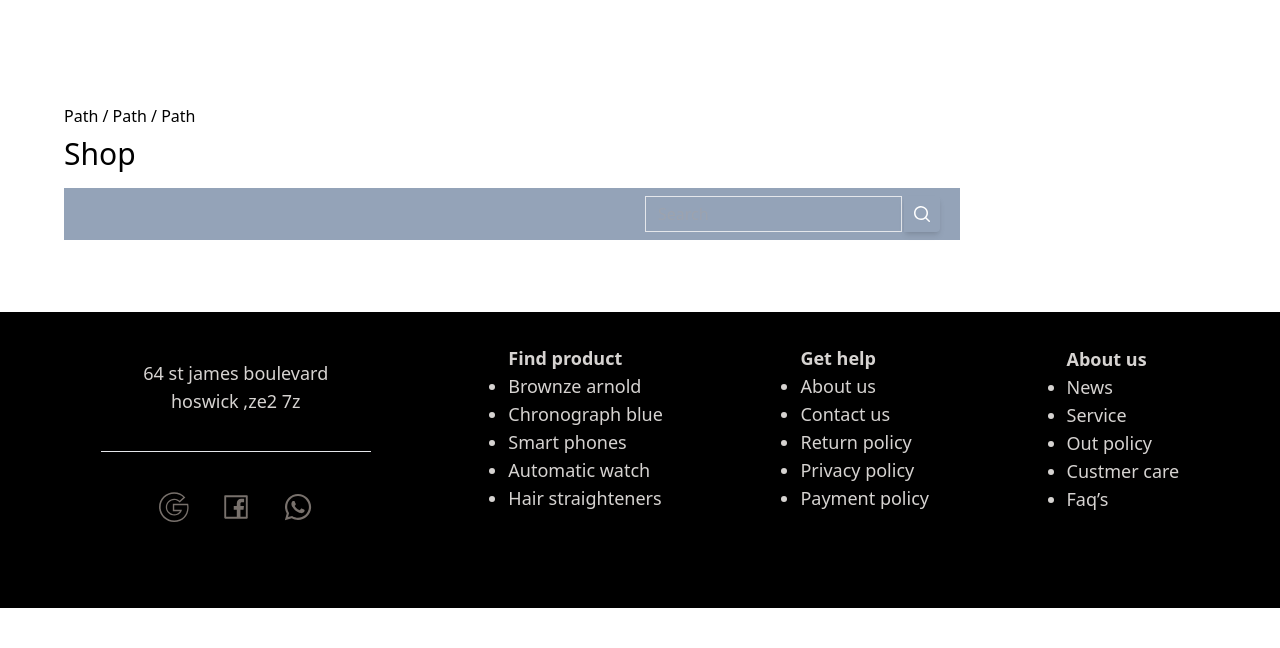
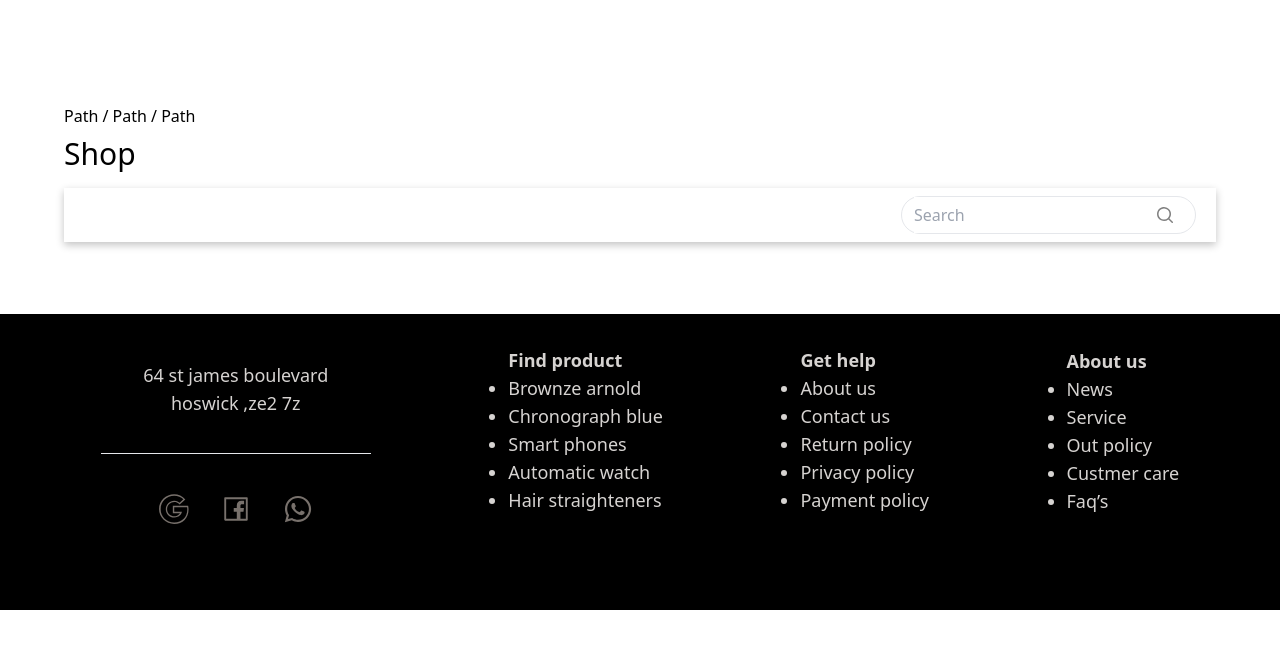
Before and after one commit to No-Country/c13-26-m-node-react, a React (Vite) app in the folder front/: page /shop in a window 1280 px wide. Shown: the top 648 px of the page. Built offline with nearby package versions, Linux system fonts and the light colour scheme.

Commit message:
style: searchbar

```diff
--- a/front/src/components/products/searchBar/SearchBar.jsx
+++ b/front/src/components/products/searchBar/SearchBar.jsx
@@ -1,32 +1,26 @@
-import React from 'react'
+import React from "react"
 
 const SearchBar = () => {
-
 	const clickHandler = () => {
-	alert('click')
+		alert("click")
 	}
 
 	return (
 		<div className="">
-  <div class="flex w-full flex-wrap">
+			<div class="flex w-full rounded-full border bg-white px-3">
 				<input
 					type="search"
-      className="m-0 mr-0.5 block flex-auto border bg-transparent  px-3 font-normal  text-neutral-700 focus:border-primary focus:text-neutral-700 focus:outline-none "
-      placeholder="Search" />
+					className=" m-0 mr-0.5 block flex-auto font-normal bg-white text-neutral-700 focus:border-primary focus:text-neutral-700 focus:outline-none"
+					placeholder="Search"
+				/>
 
-    <button
-      className="flex items-center rounded-r text-xs p-2 text-white shadow-md"
-      type="button"
->
-      <svg
-        xmlns="http://www.w3.org/2000/svg"
-        viewBox="0 0 20 20"
-        fill="currentColor"
-        className="h-5 w-5">
+				<button className="flex items-center text-xs p-2 text-white" type="button">
+					<svg xmlns="http://www.w3.org/2000/svg" viewBox="0 0 20 20" fill="gray" className="h-5 w-5">
 						<path
 							fill-rule="evenodd"
 							d="M9 3.5a5.5 5.5 0 100 11 5.5 5.5 0 000-11zM2 9a7 7 0 1112.452 4.391l3.328 3.329a.75.75 0 11-1.06 1.06l-3.329-3.328A7 7 0 012 9z"
-          clip-rule="evenodd" />
+							clip-rule="evenodd"
+						/>
 					</svg>
 				</button>
 			</div>
--- a/front/src/components/products/upperBar/UpperBar.jsx
+++ b/front/src/components/products/upperBar/UpperBar.jsx
@@ -4,7 +4,8 @@ import SearchBar from '../searchBar/SearchBar'
 const UpperBar = () => {
 	return (
 		<div className='flex justify-end
-										w-full py-2 px-5 bg-slate-400 my-2'>
+										w-full py-2 px-5 my-2
+										shadow-container'>
 			<SearchBar />
 		</div>
 	)
--- a/front/src/views/products/Products.jsx
+++ b/front/src/views/products/Products.jsx
@@ -5,7 +5,7 @@ import SectionTitle from "../../components/sectionTitle/SectionTitle"
 const Products = () => {
 	return (
 		<div id="all-container" className="p-[5%]">
-			<div className="max-w-full-container">
+			<div className="w-full">
 				<SectionTitle title="Shop" />
 				<UpperBar />
 			</div>
--- a/front/tailwind.config.js
+++ b/front/tailwind.config.js
@@ -10,7 +10,7 @@ module.exports = {
         "container": "rgba(0, 0, 0, 0.24) 0px 3px 8px",
       },
       maxWidth: {
-        'full-container': '56rem'
+        'full-container': '1300px'
       }
     },
   },
```
Lines whose indentation alone changed are shown as unchanged.
